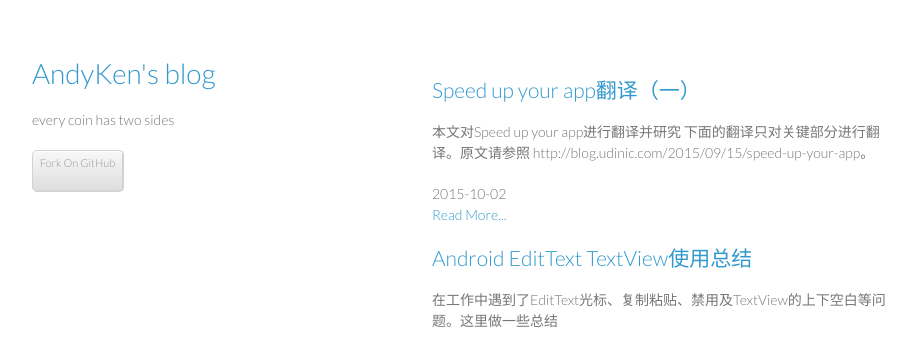
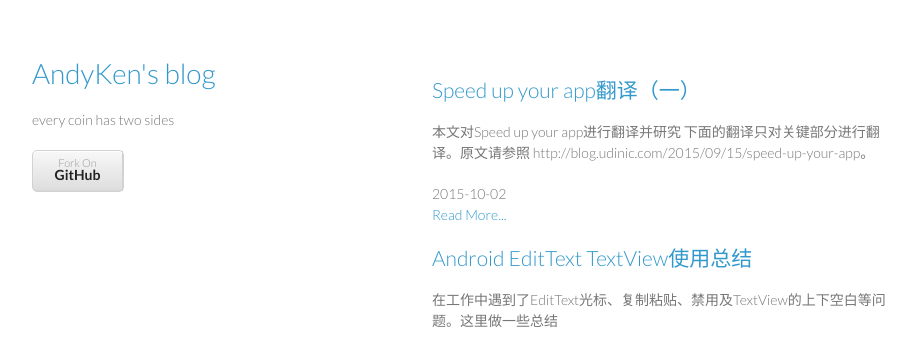
Before and after one commit to andyken/andyken.github.io, a Jekyll site: the page built from index.html, in a window 1280 px wide. Shown: the top 349 px of the page, without its empty margins (178-1094 px from the left). Built offline with Jekyll 4.4.1, drawn with Linux system fonts in a browser that asks for light colours; Markdown is read by kramdown in place of the engine named in the settings.

Commit message:
misc:修改博客主页按钮中文案样式

```diff
--- a/_includes/minimal.html
+++ b/_includes/minimal.html
@@ -21,7 +21,7 @@
         <ul>
         <!--   <li><a href="https://github.com/orderedlist/minimal/zipballmus/master">Download <strong>ZIP File</strong></a></li>
           <li><a href="https://github.com/orderedlist/minimal/tarball/master">Download <strong>TAR Ball</strong></a></li> -->
-          <li><a href="https://github.com/{{site.username}}">Fork On GitHub</a></li>
+          <li><a href="https://github.com/{{site.username}}">Fork On <strong>GitHub</strong></a></li>
         </ul>
       </header>
       <section>
```
